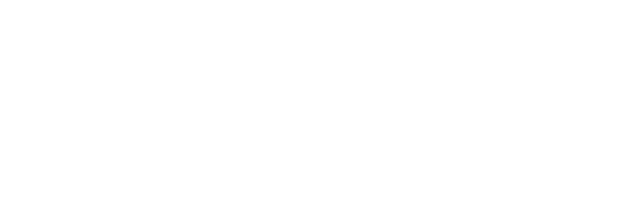
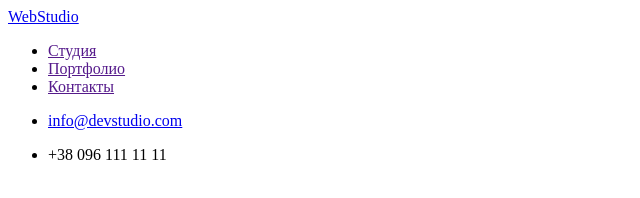
Before and after one commit to OlyaVerbetska/goit-markup-hw-01, a plain HTML site: page index.html in a window 1280 px wide. Shown: the whole page, without its empty margins (0-640 px from the left). Drawn offline with Linux system fonts and the light colour scheme.

Commit message:
Add header

```diff
--- a/index.html
+++ b/index.html
@@ -1,9 +1,24 @@
 <!DOCTYPE html>
-<html lang="en">
+<html lang="ru">
   <head>
     <meta charset="UTF-8" />
     <meta name="viewport" content="width=device-width, initial-scale=1.0" />
     <title>Web Studio</title>
   </head>
-  <body></body>
+  <body>
+    <header>
+      <a href="/">WebStudio</a>
+      <nav>
+        <ul>
+          <li><a href="">Студия</a></li>
+          <li><a href="">Портфолио</a></li>
+          <li><a href="">Контакты</a></li>
+        </ul>
+        <ul>
+          <li><a href="mailto:info@devstudio.com">info@devstudio.com</a></li>
+          <li><p>+38 096 111 11 11</p></li>
+        </ul>
+      </nav>
+    </header>
+  </body>
 </html>
```
